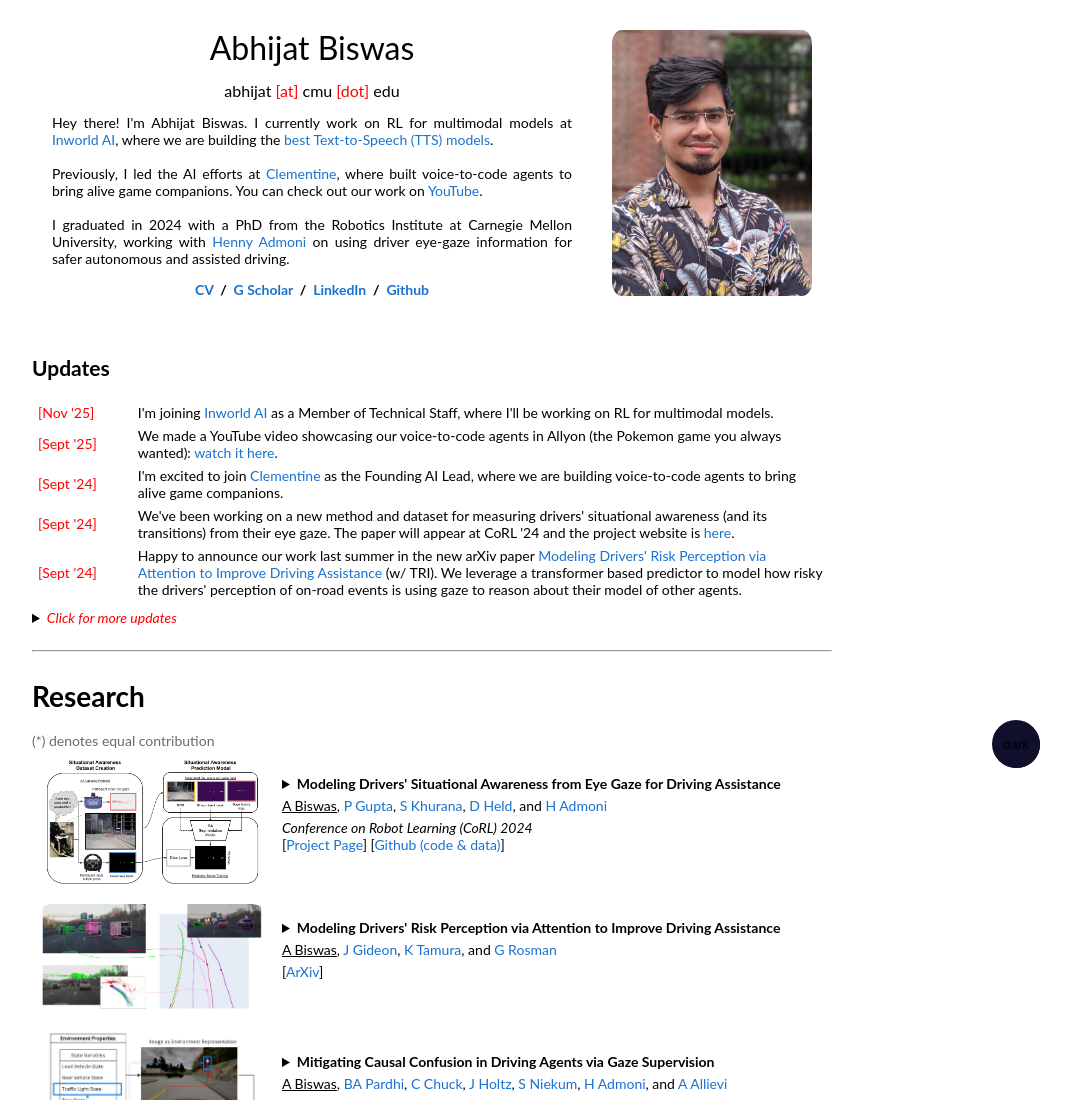
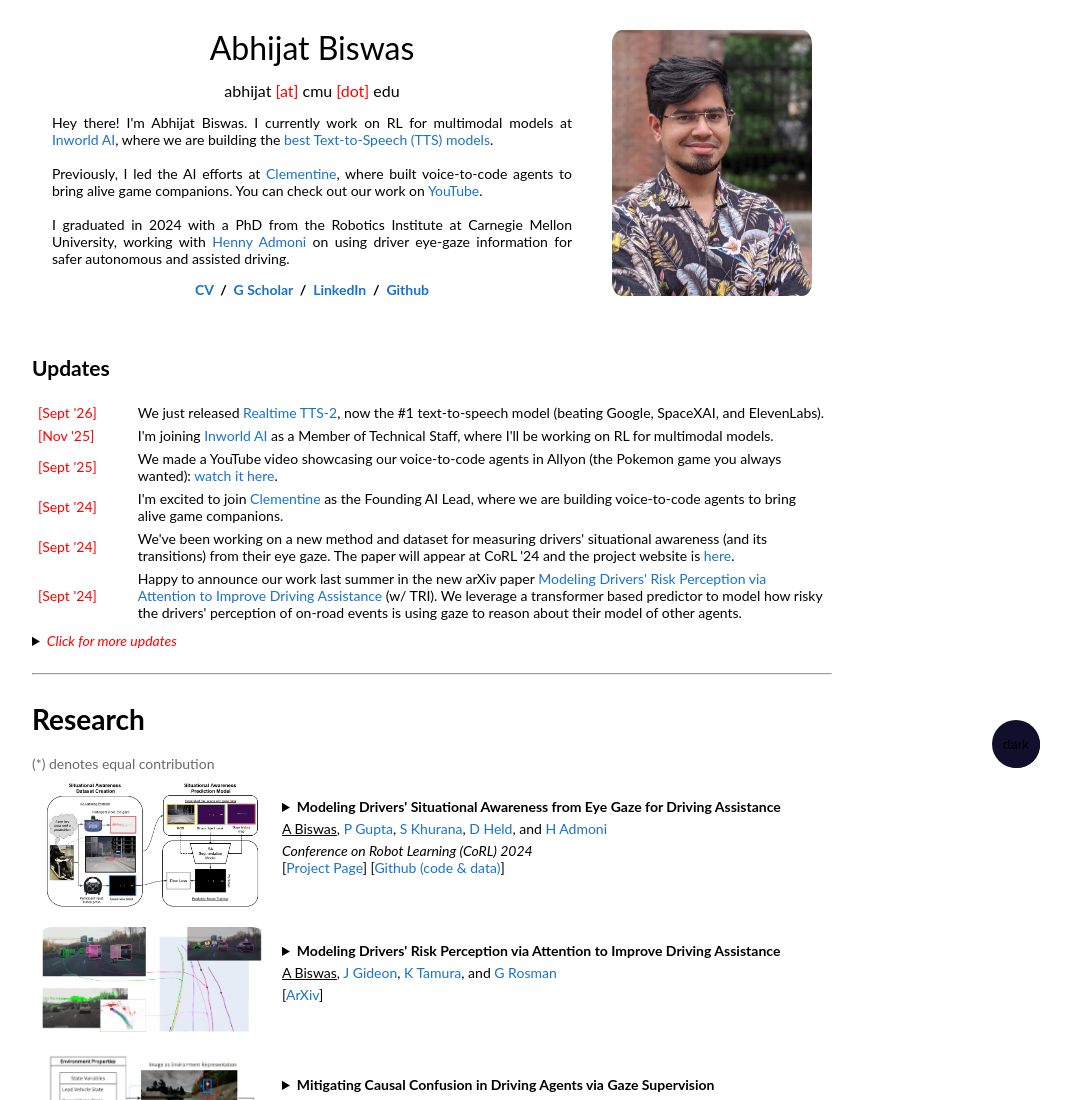
Before and after one commit to ajdroid/ajdroid.github.io, a plain HTML site: page index.html in a window 1280 px wide. Shown: the top 1100 px of the page, without its empty margins (208-1279 px from the left). Drawn offline with Linux system fonts and the light colour scheme.

Commit message:
add Realtime TTS-2 release update

```diff
--- a/data/site-content.template.json
+++ b/data/site-content.template.json
@@ -4,6 +4,10 @@
     "lastUpdated": "Apr '26"
   },
   "updates": [
+    {
+      "date": "Sept '26",
+      "html": "We just released <a href=\"https://www.linkedin.com/posts/inworlds-newly-released-realtime-tts-2-is-share-7501074475270959104-De74/\">Realtime TTS-2</a>, now the #1 text-to-speech model (beating Google, SpaceXAI, and ElevenLabs)."
+    },
     {
       "date": "Nov '25",
       "html": "I'm joining <a href=\"https://www.inworld.ai/\">Inworld AI</a> as a Member of Technical Staff, where I'll be working on RL for multimodal models."
--- a/index.html
+++ b/index.html
@@ -77,6 +77,11 @@
         <tbody>
 
         <!-- BEGIN GENERATED: updates rows -->
+        <tr>
+          <td><p class="news-date">[Sept '26] &nbsp</p></td>
+          <td>We just released <a href="https://www.linkedin.com/posts/inworlds-newly-released-realtime-tts-2-is-share-7501074475270959104-De74/">Realtime TTS-2</a>, now the #1 text-to-speech model (beating Google, SpaceXAI, and ElevenLabs).</td>
+        </tr>
+
         <tr>
           <td><p class="news-date">[Nov '25] &nbsp</p></td>
           <td>I'm joining <a href="https://www.inworld.ai/">Inworld AI</a> as a Member of Technical Staff, where I'll be working on RL for multimodal models.</td>
```
